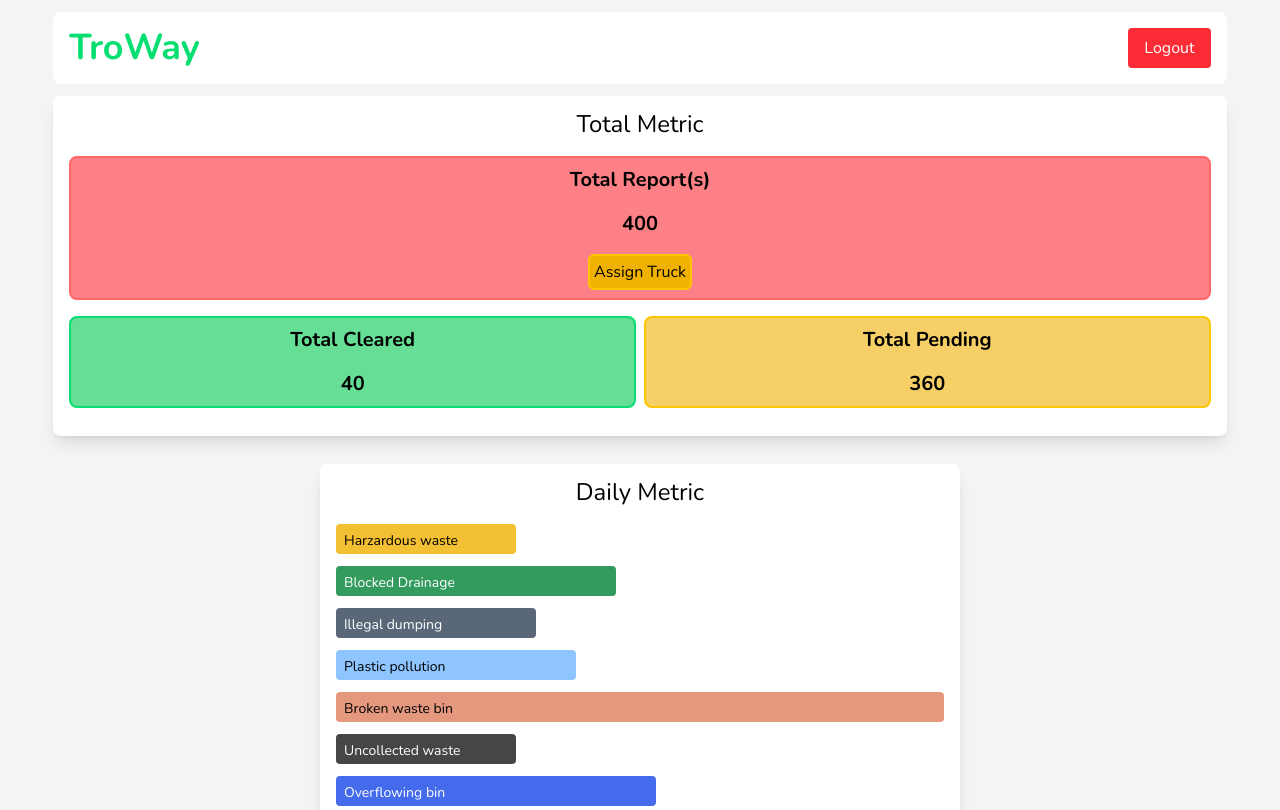
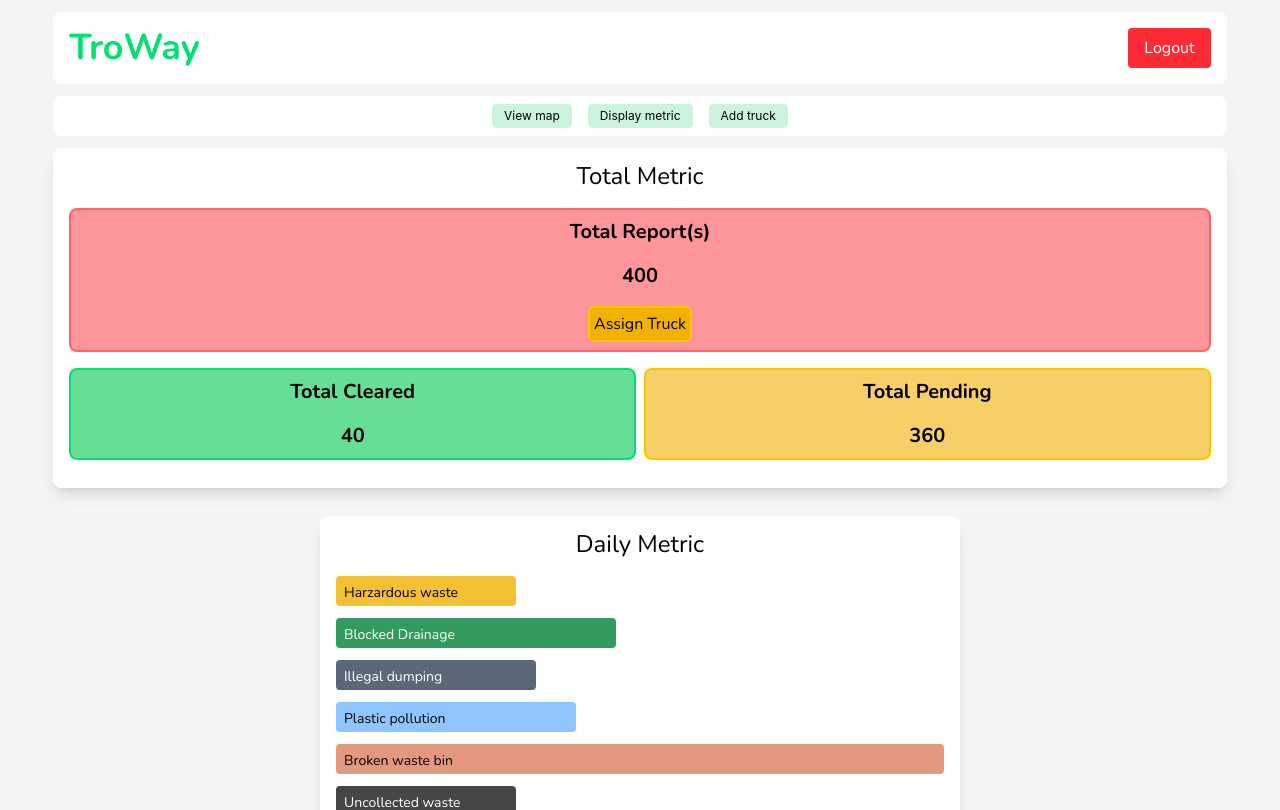
Before and after one commit to JoshTino/troway, a React (Vite) app in the folder frontend/: page /admin-metric in a window 1280 px wide. Shown: the top 810 px of the page. Built offline with nearby package versions, Linux system fonts and the light colour scheme; no server answers; sample sign-in values are in the browser's storage.

Commit message:
added admin navigation

```diff
--- a/frontend/components/AdminMapView.jsx
+++ b/frontend/components/AdminMapView.jsx
@@ -2,6 +2,7 @@ import {useState, useEffect} from "react"
 import {useNavigate} from 'react-router-dom'
 import ClusterMap from "/components/ClusterMap"
 import BASE_URL from "/constants/base-url"
+import AdminNavigation from "/components/AdminNavigation"
 
 
 const AdminMapView = () => {
@@ -36,6 +37,7 @@ const AdminMapView = () => {
 					<button onClick={logOut} className="bg-red-500 text-white cursor-pointer rounded-sm px-4 py-2 font-light font-nunito">Logout</button>
 				</div>
 			</nav>
+			<AdminNavigation navigate={navigate} />
 			<div className="flex justify-center">
 				<div className="bg-white w-11/12 rounded-lg mt-3 p-1 shadow-lg">
 
--- a/frontend/components/AdminMetric.jsx
+++ b/frontend/components/AdminMetric.jsx
@@ -1,5 +1,8 @@
+import {useNavigate} from "react-router-dom"
+import AdminNavigation from "/components/AdminNavigation"
 
 const AdminMetric = () => {
+	const navigate = useNavigate();
 
 	const logOut = () => {
 		localStorage.removeItem("token");
@@ -15,12 +18,13 @@ const AdminMetric = () => {
 					<button onClick={logOut} className="bg-red-500 text-white cursor-pointer rounded-sm px-4 py-2 font-light font-nunito">Logout</button>
 				</div>
 			</nav>
+			<AdminNavigation navigate={navigate}/>
 			<div className="flex flex-col items-center mb-4">
 				<div className="bg-white w-11/12 mb-4 rounded-lg mt-3 px-4 py-3 shadow-lg">
 					<div className="flex justify-center mb-4">
 						<h1 className="font-light font-nunito text-2xl">Total Metric</h1>
 					</div>
-					<div className="flex flex-col mb-4 items-center gap-y-4 bg-red-500/60 p-2 border-2 border-red-400 rounded-lg">
+					<div className="flex flex-col mb-4 items-center gap-y-4 bg-red-500/50 p-2 border-2 border-red-400 rounded-lg">
 						<h2 className="text-center font-nunito text-xl font-bold">Total Report(s)</h2>
 						<p className="text-center font-nunito text-xl font-bold">400</p>
 						<button className="bg-yellow-500 font-nunito p-1 w-fit rounded-md font-light border-2 border-yellow-400">Assign Truck</button>
@@ -48,7 +52,7 @@ const AdminMetric = () => {
 						<div className="w-60 bg-blue-300 my-3 px-2 py-[3px] rounded-sm"><span className="font-nunito text-sm">Plastic pollution</span></div>
 						<div className="w-full bg-orange-700/50 my-2 px-2 py-[3px] rounded-sm"><span className="font-nunito text-sm">Broken waste bin</span></div>
 						<div className="w-45 bg-zinc-900/80 my-3 px-2 py-[3px] rounded-sm"><span className="font-nunito text-white text-sm">Uncollected waste</span></div>
-						<div className="w-80 bg-blue-700/80 my-3 px-2 py-[3px] rounded-sm"><span className="font-nunito text-white text-sm">Overflowing bin</span></div>
+						<div className="w-80 bg-blue-700/60 my-3 px-2 py-[3px] rounded-sm"><span className="font-nunito text-white text-sm">Overflowing bin</span></div>
 						<div className="w-50 bg-red-500/80 my-3 px-2 py-[3px] rounded-sm"><span className="font-nunito text-sm">Burning of waste</span></div>
 					</div>
 					<div className="flex justify-center gap-x-4 mb-4">
--- /dev/null
+++ b/frontend/components/AdminNavigation.jsx
@@ -0,0 +1,15 @@
+
+const AdminNavigation = ( {navigate} ) => {
+	return(
+		<>
+			<div className="flex justify-center">
+				<div className="w-11/12 p-2 rounded-lg mt-3 bg-white flex justify-center gap-x-4">
+					<span onClick={() => navigate("/waste-location")} className="text-xs bg-green-500/20 p-1 px-3 rounded-sm">View map</span>
+					<span onClick={() => navigate("/admin-metric")} className="text-xs bg-green-500/20 p-1 px-3 rounded-sm">Display metric</span>
+					<span onClick={() => navigate("/add-truck")} className="text-xs bg-green-500/20 p-1 px-3 rounded-sm">Add truck</span>
+				</div>
+			</div>
+		</>
+	);
+}
+export default AdminNavigation;
```
